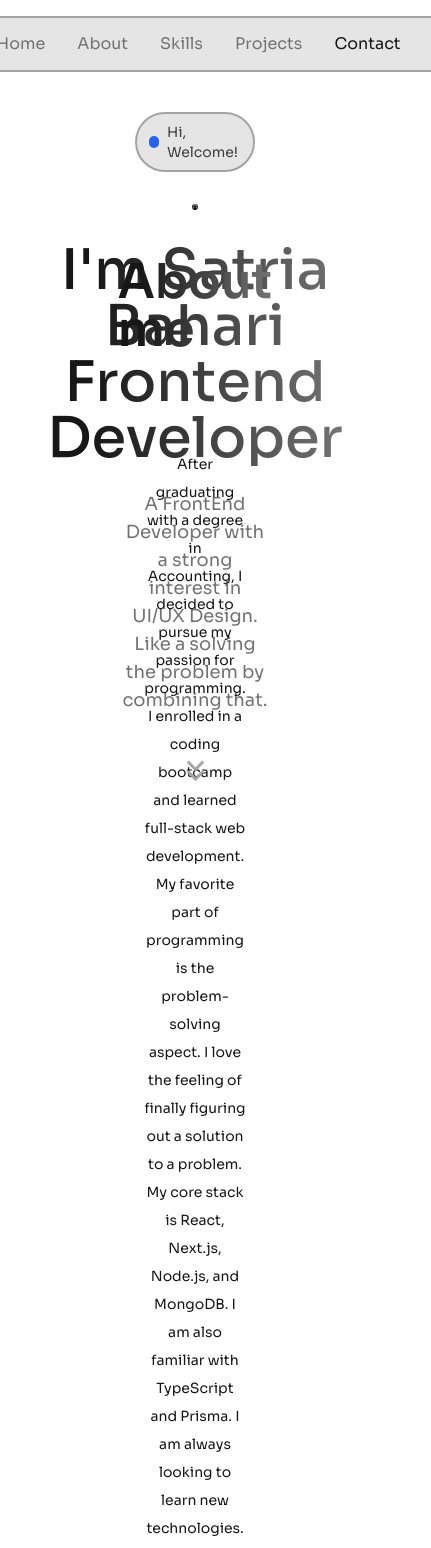
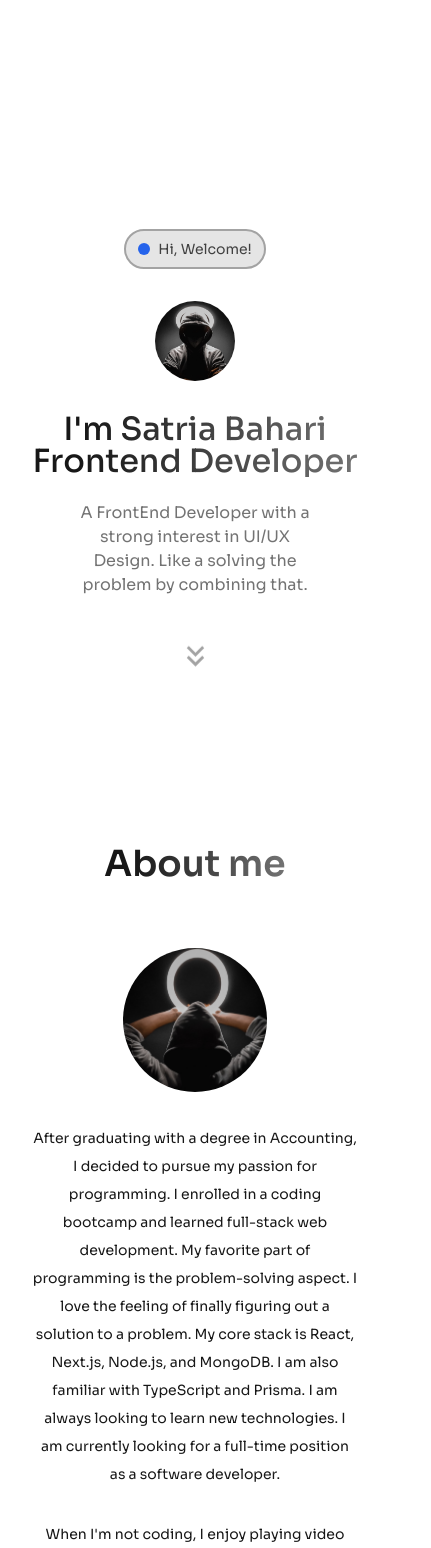
Before and after one commit to satriabahari/portfolio, a Next.js app: page / in a window 390 px wide. Shown: the top 1548 px of the page, 431 px wide, since content can reach past the window. Built offline with nearby package versions, Linux system fonts and the light colour scheme.

Commit message:
Style: Added mobile responsiveness in some components

```diff
--- a/components/Breakline.tsx
+++ b/components/Breakline.tsx
@@ -1,5 +1,5 @@
 export default function Breakline() {
   return (
-    <div className="h-auto w-1 rounded-full border border-neutral-400 bg-neutral-400 dark:border-neutral-700 dark:bg-neutral-700"></div>
+    <div className="h-1 w-auto rounded-full border border-neutral-400 bg-neutral-400 lg:h-auto lg:w-1 dark:border-neutral-700 dark:bg-neutral-700"></div>
   );
 }
--- a/components/Footer.tsx
+++ b/components/Footer.tsx
@@ -2,7 +2,7 @@
 
 export default function Footer() {
   return (
-    <div className="flex w-full items-center justify-center gap-x-1 border-t-2 border-neutral-400 py-4 text-sm text-neutral-900 dark:border-neutral-700">
+    <div className="flex w-full items-center justify-center gap-x-1 border-t-2 border-neutral-400 py-4 text-sm text-neutral-900 dark:border-neutral-700 dark:text-neutral-50">
       <span>©</span>
       <span>{new Date().getFullYear()}</span>
       <span>by</span>
--- a/components/PageContainer.tsx
+++ b/components/PageContainer.tsx
@@ -11,6 +11,7 @@
   noHFull?: boolean;
   sectionName: string;
   threshold?: number;
+  others?: string;
 };
 
 export default function PageContainer({
@@ -19,6 +20,7 @@
   sectionName,
   noHFull,
   threshold = 0.75,
+  others,
 }: PageContainerProps) {
   const { ref, inView } = useInView({ threshold });
   const dispatch = useAppDispatch();
@@ -30,8 +32,8 @@
   return (
     <section
       ref={ref}
-      className={`flex w-full flex-col items-center justify-center ${
-        sidePadding ? "px-48" : ""
+      className={`flex w-full flex-col items-center justify-center ${others} ${
+        sidePadding ? "px-8 lg:px-48" : ""
       } ${noHFull ? "" : "h-screen"}`}
     >
       {children}
--- a/components/PageHeading.tsx
+++ b/components/PageHeading.tsx
@@ -4,7 +4,7 @@
 export default function PageHeading({ title }: PageHeadingProps) {
   return (
     <>
-      <h1 className="mb-16 bg-gradient-to-r from-neutral-900  from-15% to-neutral-500 bg-clip-text text-5xl font-semibold text-transparent dark:from-neutral-100 dark:to-neutral-500">
+      <h1 className="mb-16 bg-gradient-to-r from-neutral-900  from-15% to-neutral-500 bg-clip-text text-4xl font-semibold text-transparent lg:text-5xl dark:from-neutral-100 dark:to-neutral-500">
         {title}
       </h1>
     </>
--- a/components/about/Summary.tsx
+++ b/components/about/Summary.tsx
@@ -2,7 +2,7 @@
 
 export default function Summary() {
   return (
-    <div className="text-center px-32 text-neutral-900 dark:text-neutral-400 text-sm gap-y-8 flex flex-col leading-loose">
+    <div className="flex flex-col gap-y-8 text-center text-sm leading-loose text-neutral-900 lg:px-32 dark:text-neutral-400">
       <p>
         After graduating with a degree in Accounting, I decided to pursue my
         passion for programming. I enrolled in a coding bootcamp and learned
--- a/components/contact/index.tsx
+++ b/components/contact/index.tsx
@@ -7,11 +7,11 @@
 
 export default function Contact() {
   return (
-    <PageContainer sidePadding sectionName="Contact">
+    <PageContainer sidePadding noHFull sectionName="Contact" others="lg:h-screen mb-32 lg:mb-0">
       <PageHeading title="Contact" />
-      <div className="flex gap-x-16 w-full justify-center">
+      <div className="flex w-full flex-col justify-center gap-y-8 lg:flex-row lg:gap-x-16">
         <ContactList />
-        <Breakline/>
+        <Breakline />
         <ContactForm />
       </div>
     </PageContainer>
--- a/components/home/Intro.tsx
+++ b/components/home/Intro.tsx
@@ -1,11 +1,11 @@
 export default function Intro() {
   return (
     <div className="text-center">
-      <h1 className="bg-gradient-to-r from-neutral-900 from-15% to-neutral-500 bg-clip-text text-[3.5rem] font-medium leading-none text-transparent dark:from-neutral-50 dark:to-neutral-900">
+      <h1 className="bg-gradient-to-r from-neutral-900 from-15% to-neutral-500 bg-clip-text text-[2rem] lg:text-[3.5rem] font-medium leading-none text-transparent dark:from-neutral-50 dark:to-neutral-900">
         I&apos;m Satria Bahari <br />
         Frontend Developer
       </h1>
-      <h3 className="m-auto mt-6 w-1/2 text-lg text-neutral-500 dark:text-neutral-400">
+      <h3 className="m-auto mt-6 lg:w-1/2 w-3/4 lg:text-lg text-neutral-500 dark:text-neutral-400">
         A FrontEnd Developer with a strong interest in UI/UX Design. Like a
         solving the problem by combining that.
       </h3>
--- a/components/navbar/index.tsx
+++ b/components/navbar/index.tsx
@@ -7,7 +7,7 @@
 export default function Navbar() {
   return (
     <header className="fixed left-1/2 top-4 z-50 -translate-x-1/2">
-      <div className="flex w-fit items-center justify-center gap-x-24 rounded-full border-2 border-neutral-400 bg-neutral-200 px-8 py-3 dark:border-neutral-700 dark:bg-neutral-900">
+      <div className="hidden w-fit items-center justify-center gap-x-24 rounded-full border-2 border-neutral-400 bg-neutral-200 px-8 py-3 lg:flex dark:border-neutral-700 dark:bg-neutral-900">
         <Profile />
         <Menu list={MENU_ITEMS} />
         <ThemeToggle />
--- a/components/projects/ProjectList.tsx
+++ b/components/projects/ProjectList.tsx
@@ -4,7 +4,7 @@
 
 export default function ProjectList() {
   return (
-    <div className="grid w-full grid-cols-3 gap-x-8 gap-y-8 px-8">
+    <div className="grid w-full gap-x-8 gap-y-8 px-8 lg:grid-cols-3">
       {PROJECTS.map((project, index) => (
         <ProjectCard key={index} {...project} />
       ))}
--- a/components/projects/index.tsx
+++ b/components/projects/index.tsx
@@ -5,7 +5,7 @@
 
 export default function Projects() {
   return (
-    <PageContainer sectionName="Projects" threshold={0.5} noHFull>
+    <PageContainer sectionName="Projects" threshold={0.5} noHFull others="mb-32 lg:mb-0">
       <PageHeading title="Projects" />
       <ProjectList />
     </PageContainer>
```
